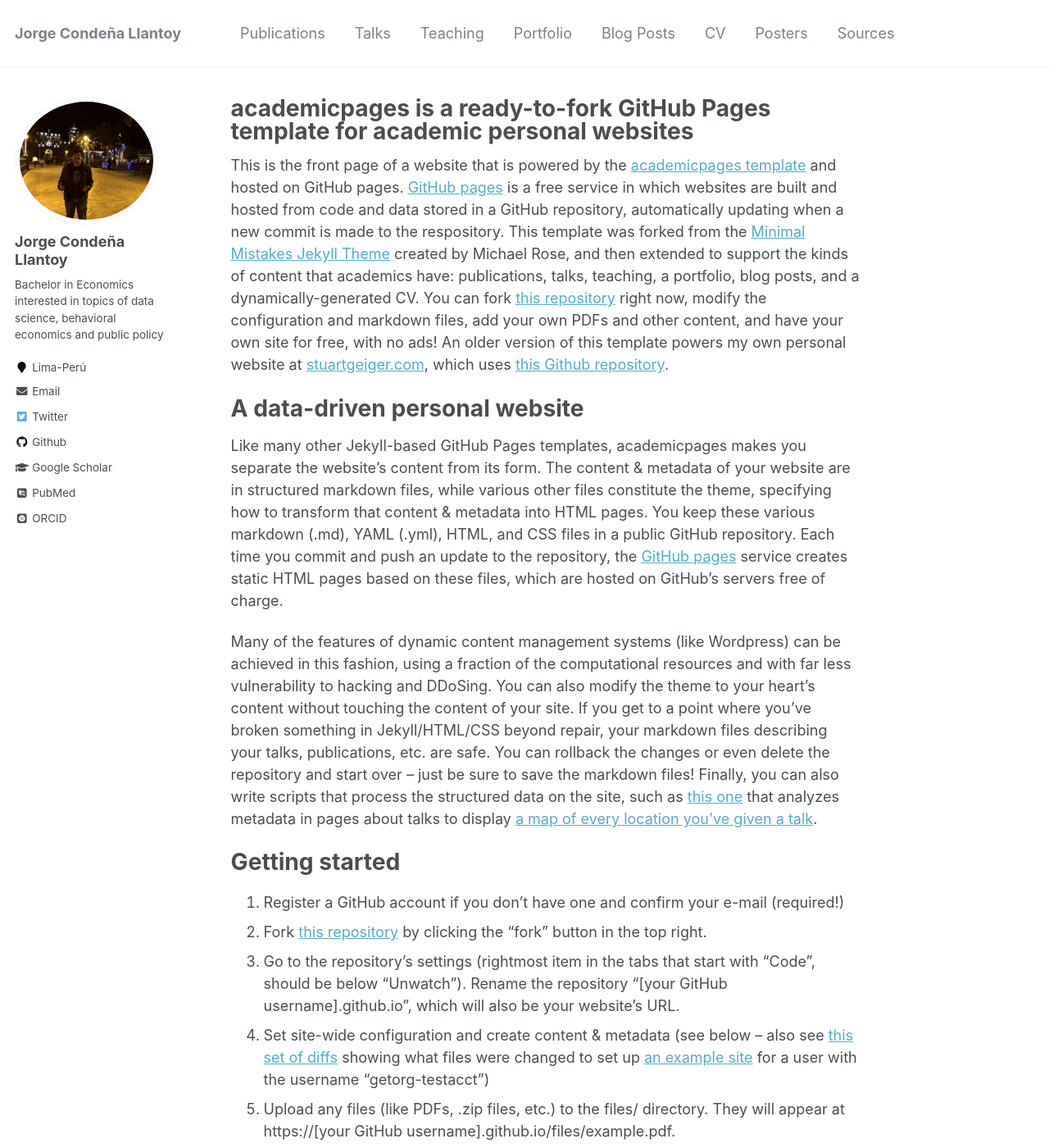
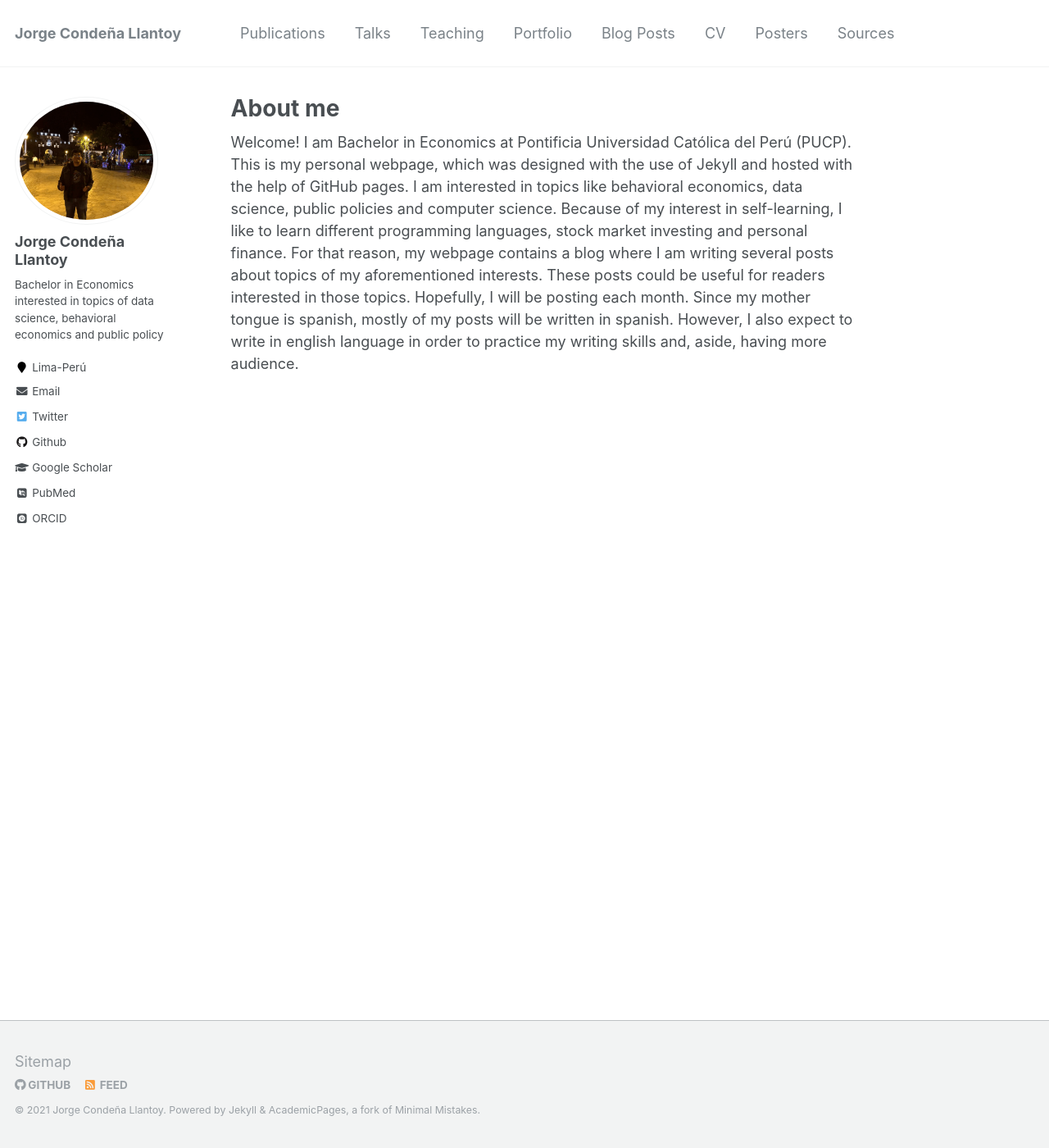
Before and after one commit to condehub5/condehub5.github.io, a Jekyll site: the page built from _pages/about.md, in a window 1280 px wide and 1400 px high. Shown: the whole window at 82% size. Built offline with Jekyll 4.4.1, drawn with Linux system fonts in a browser that asks for light colours; some web fonts are replaced; some of the changed text lies outside the part shown.

Commit message:
modificacion de about.md

```diff
--- a/_pages/about.md
+++ b/_pages/about.md
@@ -1,6 +1,6 @@
 ---
 permalink: /
-title: "academicpages is a ready-to-fork GitHub Pages template for academic personal websites"
+title: "About me"
 excerpt: "About me"
 author_profile: true
 redirect_from:
@@ -8,6 +8,9 @@ redirect_from:
   - /about.html
 ---
 
+Welcome! I am Bachelor in Economics at Pontificia Universidad Católica del Perú (PUCP). This is my personal webpage, which was designed with the use of Jekyll and hosted with the help of GitHub pages. I am interested in topics like behavioral economics, data science, public policies and computer science. Because of my interest in self-learning, I like to learn different programming languages, stock market investing and personal finance. For that reason, my webpage contains a blog where I am writing several posts about topics of my aforementioned interests. These posts could be useful for readers interested in those topics. Hopefully, I will be posting each month. Since my mother tongue is spanish, mostly of my posts will be written in spanish. However, I also expect to write in english language in order to practice my writing skills and, aside, having more audience.
+
+<!---
 This is the front page of a website that is powered by the [academicpages template](https://github.com/academicpages/academicpages.github.io) and hosted on GitHub pages. [GitHub pages](https://pages.github.com) is a free service in which websites are built and hosted from code and data stored in a GitHub repository, automatically updating when a new commit is made to the respository. This template was forked from the [Minimal Mistakes Jekyll Theme](https://mmistakes.github.io/minimal-mistakes/) created by Michael Rose, and then extended to support the kinds of content that academics have: publications, talks, teaching, a portfolio, blog posts, and a dynamically-generated CV. You can fork [this repository](https://github.com/academicpages/academicpages.github.io) right now, modify the configuration and markdown files, add your own PDFs and other content, and have your own site for free, with no ads! An older version of this template powers my own personal website at [stuartgeiger.com](http://stuartgeiger.com), which uses [this Github repository](https://github.com/staeiou/staeiou.github.io).
 
 A data-driven personal website
@@ -48,3 +51,4 @@ Example: editing a markdown file for a talk
 For more info
 ------
 More info about configuring academicpages can be found in [the guide](https://academicpages.github.io/markdown/). The [guides for the Minimal Mistakes theme](https://mmistakes.github.io/minimal-mistakes/docs/configuration/) (which this theme was forked from) might also be helpful.
+-->
```
